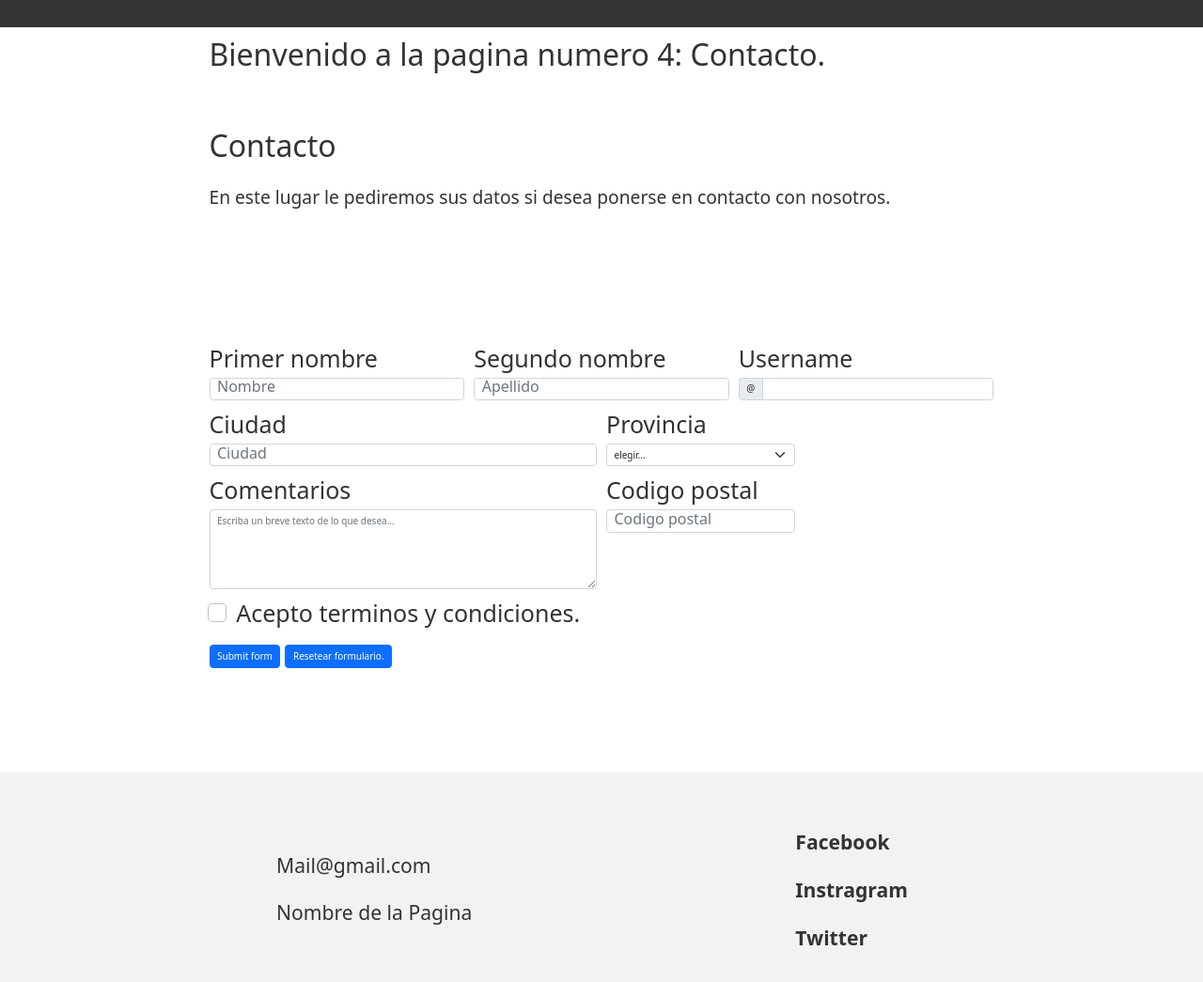
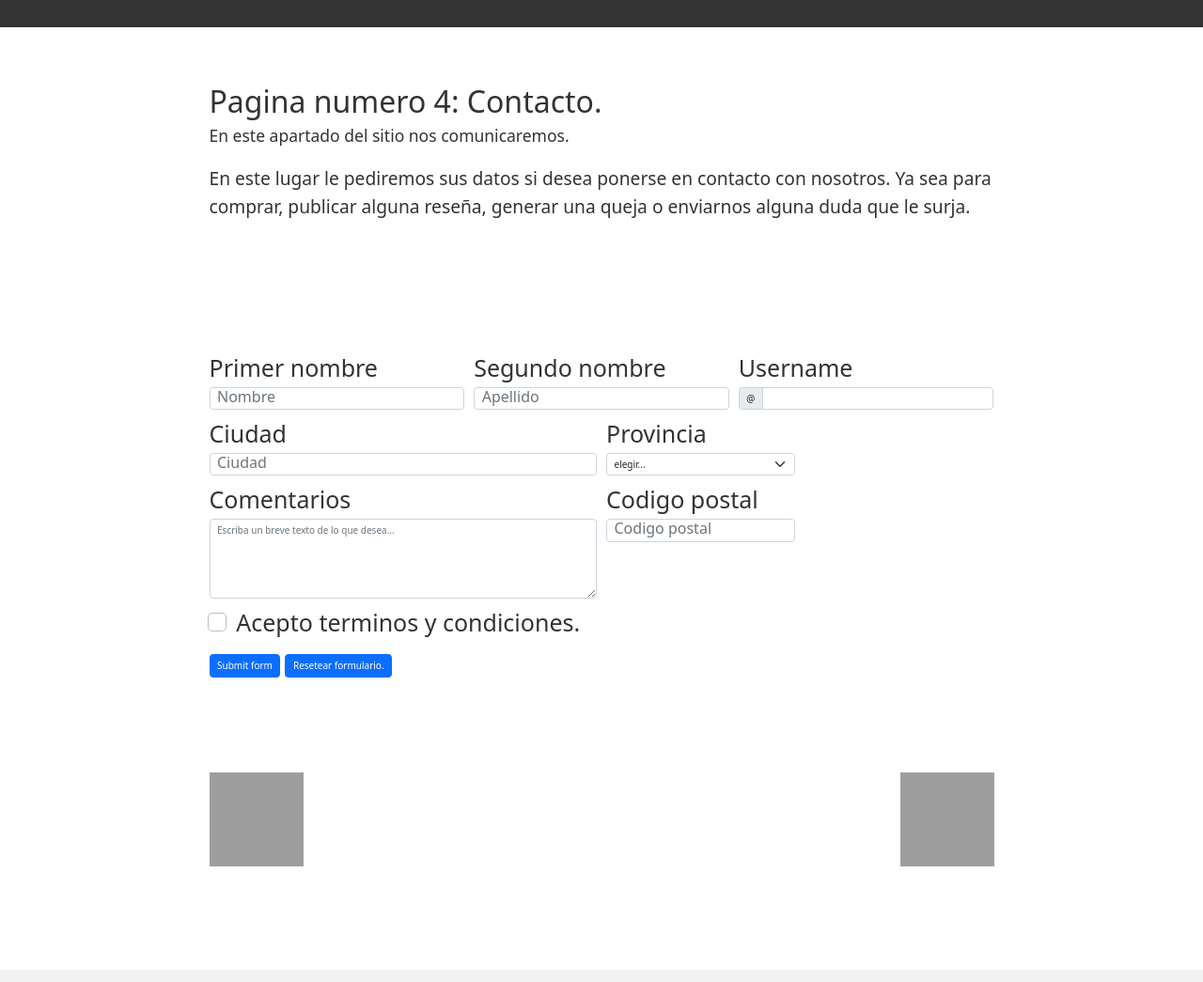
Before and after one commit to SignorelliFelipe/proyecto_coder, a website: page paginas/pagina4.html in a window 1280 px wide. Shown: the part 155-1200 px from the top of the page at 94% size. Drawn offline with Linux system fonts and the light colour scheme; grey boxes are pictures that could not be loaded.

Commit message:
Servidor y detalles arreglados

```diff
--- a/paginas/pagina4.html
+++ b/paginas/pagina4.html
@@ -35,14 +35,13 @@
 
 
 
-    <main class="main">
-        <div class="container">
-            <h1>Bienvenido a la pagina numero 4: Contacto.</h1>
-        </div>
-
+  <main class="main">
     <section class="container">
-        <h1>Contacto</h1>
-        <p>En este lugar le pediremos sus datos si desea ponerse en contacto con nosotros.</p>
+        <h1>Pagina numero 4: Contacto.</h1>
+          <h3>En este apartado del sitio nos comunicaremos.</h3>
+        <p>En este lugar le pediremos sus datos si desea ponerse en contacto con nosotros.
+          Ya sea para comprar, publicar alguna reseña, generar una queja o enviarnos alguna duda que le surja.
+        </p>
     </section>
 
     <section class="container"><form class="row g-3">
@@ -115,6 +114,15 @@
         <button class="btn btn-primary" type="reset">Resetear formulario.</button>
       </div>
     </form></section>
+
+    <section class="container">
+      <div class="ayuda_gif">
+          <img class="gif_estetico" src="https://static.wikia.nocookie.net/soul-knight/images/c/c8/Npc_valkyrie.gif/revision/latest?cb=20220818061222" alt="Valquiria con lanza gif">
+
+          <img class="gif_estetico" src="https://static.wikia.nocookie.net/soul-knight/images/c/c8/Npc_valkyrie.gif/revision/latest?cb=20220818061222" alt="Valquiria con lanza gif">
+      </div>
+    </section>
+
   </main>
 
 <footer class="footer">
--- a/scss/pages/_index.scss
+++ b/scss/pages/_index.scss
@@ -1,3 +1,4 @@
+main{
     p{
         /*  padding: 0; */
         margin-top: 2rem;
@@ -8,3 +9,15 @@ section{
          padding: 5rem;
          margin: 5rem;
      }
+    .container{
+        .ayuda_gif{
+            display: flex;
+            justify-content: space-between;
+            .gif_estetico{
+                width: 10rem;
+                height: 10rem;
+            }
+        }
+    }
+
+}
```
Also changed, not shown: index.html (+6 -21 lines), paginas/pagina2.html (+17 -4 lines), paginas/pagina3.html (+12 -3 lines), paginas/pagina5.html (+9 -1 lines), css/translated.css. Lines whose indentation alone changed are shown as unchanged.
